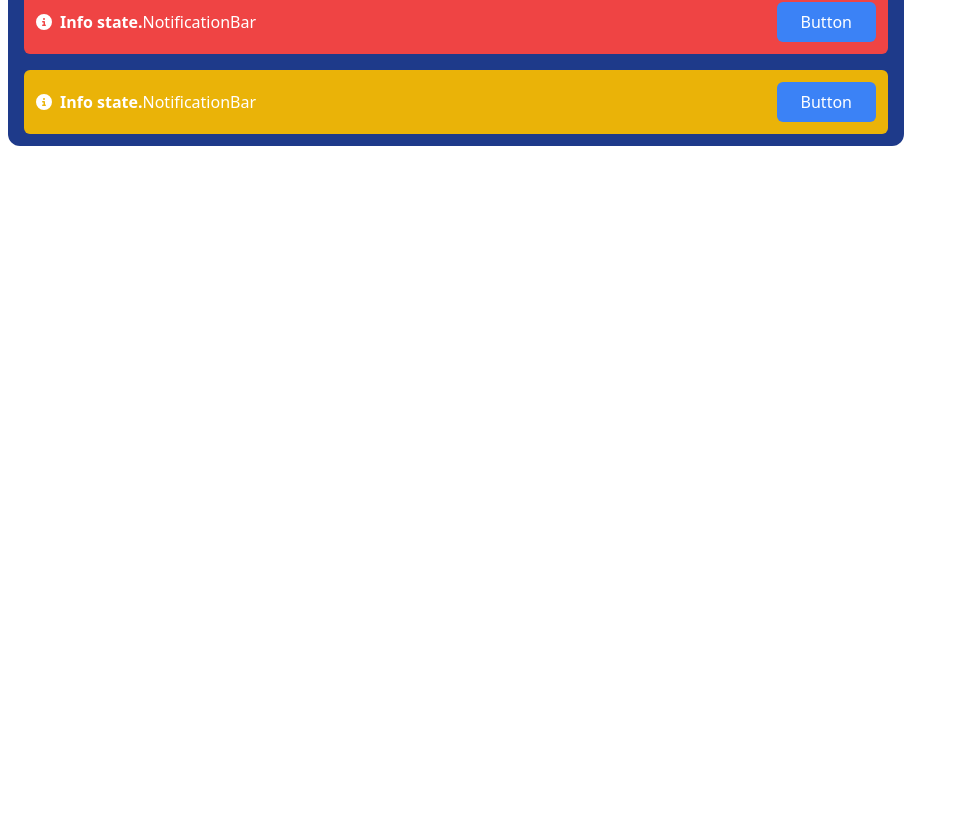
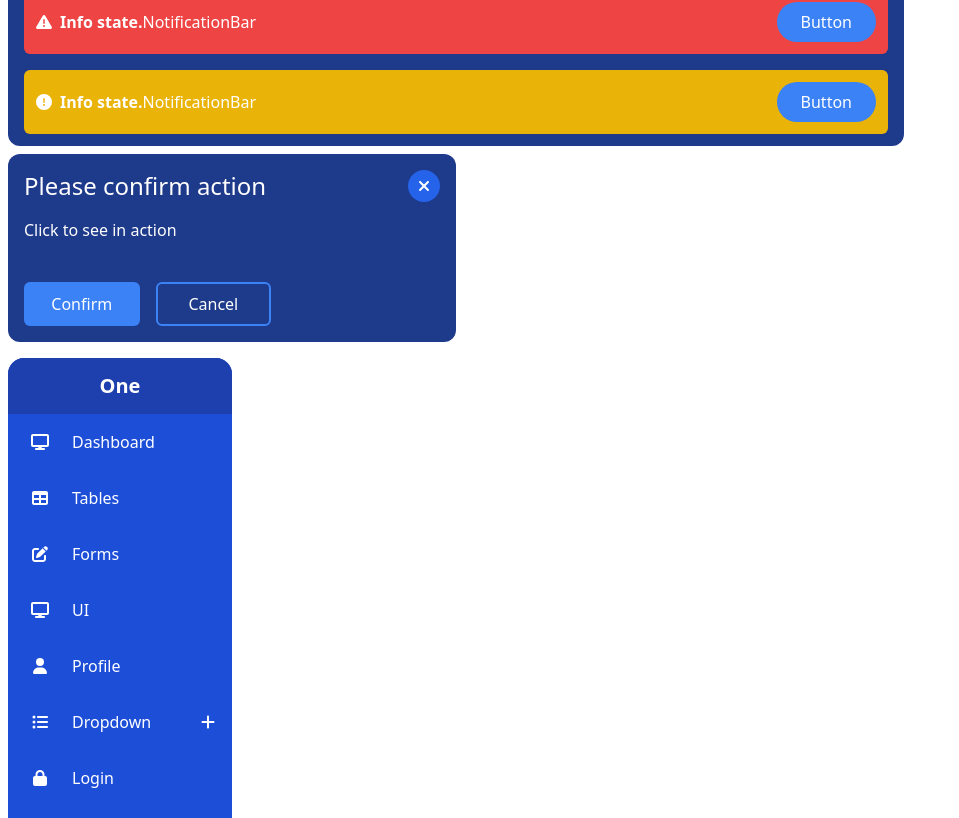
Before and after one commit to VillD/ProjectoERP, a Vue app: page / in a window 1280 px wide. Shown: the part 1582-2400 px from the top of the page, without its empty margins (0-959 px from the left). Before the commit the page ends 1736 px from the top, so only its background shows below. Built offline with nearby package versions, Linux system fonts and the light colour scheme.

Commit message:
Avance de navegacion de componentes

```diff
--- a/src/App.vue
+++ b/src/App.vue
@@ -5,6 +5,8 @@ import CardUser from "./components/CardUser.vue";
 import LoginComponent from "./components/LoginComponent.vue";
 import ButtonView from "./views/ButtonView.vue";
 import NotificationView from "./views/NotificationView.vue";
+import ModaView from "./views/ModaView.vue";
+import AsideComponent from "./components/AsideComponent.vue";
 </script>
 
 <template>
@@ -25,5 +27,7 @@ import NotificationView from "./views/NotificationView.vue";
     <LoginComponent />
     <ButtonView />
     <NotificationView />
+    <ModaView />
+    <AsideComponent />
   </div>
 </template>
--- /dev/null
+++ b/src/components/AsideComponent.vue
@@ -0,0 +1,114 @@
+<script setup></script>
+<template>
+  <aside class="h-screen md:p-2 w-60 text-white">
+    <!-- Container -->
+    <div
+      class="bg-blue-700 flex h-full flex-col md:rounded-2xl overflow-hidden"
+    >
+      <!-- Header -->
+      <div class="h-14 bg-blue-800 flex justify-center items-center mb-4">
+        <h1 class="text-xl font-bold">One</h1>
+      </div>
+      <!-- Nav -->
+      <div class="flex-1 overflow-y-auto">
+        <ul class="flex flex-col gap-8">
+          <li class="">
+            <a class="flex justify-between" href=""
+              ><span class="inline-flex justify-center w-16 h-6 items-center"
+                ><font-awesome-icon icon="fa-solid fa-display"
+              /></span>
+              <p class="flex-grow">Dashboard</p>
+            </a>
+          </li>
+          <li>
+            <a class="flex justify-between" href=""
+              ><span class="inline-flex justify-center w-16 h-6 items-center"
+                ><font-awesome-icon icon="fa-solid fa-table"
+              /></span>
+              <p class="flex-grow">Tables</p></a
+            >
+          </li>
+          <li>
+            <a class="flex justify-between" href=""
+              ><span class="inline-flex justify-center w-16 h-6 items-center"
+                ><font-awesome-icon icon="fa-solid fa-pen-to-square"
+              /></span>
+              <p class="flex-grow">Forms</p></a
+            >
+          </li>
+          <li>
+            <a class="flex justify-between" href=""
+              ><span class="inline-flex justify-center w-16 h-6 items-center"
+                ><font-awesome-icon icon="fa-solid fa-display"
+              /></span>
+              <p class="flex-grow">UI</p></a
+            >
+          </li>
+          <li>
+            <a class="flex justify-between" href=""
+              ><span class="inline-flex justify-center w-16 h-6 items-center"
+                ><font-awesome-icon icon="fa-solid fa-user"
+              /></span>
+              <p class="flex-grow">Profile</p></a
+            >
+          </li>
+          <li>
+            <a class="flex justify-between" href=""
+              ><span class="inline-flex justify-center w-16 h-6 items-center"
+                ><font-awesome-icon icon="fa-solid fa-list-ul"
+              /></span>
+              <p class="flex-grow">Dropdown</p>
+              <span class="flex-grow text-center"
+                ><font-awesome-icon icon="fa-solid fa-plus" /></span
+            ></a>
+          </li>
+          <li>
+            <a class="flex justify-between" href="">
+              <span class="inline-flex justify-center w-16 h-6 items-center">
+                <font-awesome-icon icon="fa-solid fa-lock" />
+              </span>
+              <p class="flex-grow">Login</p>
+            </a>
+          </li>
+        </ul>
+      </div>
+      <!-- Footer -->
+      <div class="flex justify-between py-4 bg-blue-900">
+        <span class="inline-flex justify-center w-16 h-6 items-center">
+          <font-awesome-icon icon="fa-solid fa-arrow-right-to-bracket" />
+        </span>
+        <p class="flex-grow">Logout</p>
+      </div>
+    </div>
+  </aside>
+
+  <!--
+    <div class="flex flex-col gap-4">
+      <div class="flex justify-between"></div>
+
+      <div class="flex justify-between"></div>
+
+      <div class="flex justify-between"></div>
+
+      <div class="flex justify-between"></div>
+
+      <div class="flex justify-between">
+        <span><font-awesome-icon icon="fa-solid fa-user" /></span>
+        <p class="flex-grow">Profile</p>
+      </div>
+
+      <div class="flex justify-between">
+        <span><font-awesome-icon icon="fa-solid fa-list-ul" /></span>
+        <p class="flex-grow">Dropdown</p>
+        <span><font-awesome-icon icon="fa-solid fa-plus" /></span>
+      </div>
+    </div>
+    <div>
+      <div class="flex justify-between">
+        <span
+          ><font-awesome-icon icon="fa-solid fa-arrow-right-to-bracket"
+        /></span>
+        <p class="flex-grow">Logout</p>
+      </div>
+    </div> -->
+</template>
--- /dev/null
+++ b/src/components/ModaBasic.vue
@@ -0,0 +1,10 @@
+<script setup></script>
+<template>
+  <div>
+    <slot name="header" />
+
+    <slot name="body" />
+
+    <slot name="footer" />
+  </div>
+</template>
--- /dev/null
+++ b/src/components/NavComponent.vue
@@ -0,0 +1,8 @@
+<script setup></script>
+<template>
+  <nav>
+    <div>
+      <div></div>
+    </div>
+  </nav>
+</template>
--- /dev/null
+++ b/src/views/ModaView.vue
@@ -0,0 +1,42 @@
+<script setup>
+import ModaBasic from "../components/ModaBasic.vue";
+import ButtonBasic from "../components/ButtonBasic.vue";
+</script>
+<template>
+  <div class="bg-blue-900 rounded-xl max-w-xs sm:max-w-md m-2 p-4 text-white">
+    <ModaBasic>
+      <template #header>
+        <div class="flex justify-between">
+          <h1 class="text-2xl">Please confirm action</h1>
+          <span
+            class="w-2 h-2 p-4 bg-blue-600 rounded-full flex justify-center cursor-pointer"
+          >
+            <font-awesome-icon icon="fa-solid fa-xmark" class="self-center" />
+          </span>
+        </div>
+      </template>
+      <template #body>
+        <div class="text-base pt-4 pb-10"><p>Click to see in action</p></div>
+      </template>
+      <template #footer>
+        <div>
+          <ButtonBasic>
+            <template #content>
+              <div class="flex w-10/12 gap-4 text-base">
+                <button class="bg-blue-500 p-2 w-1/3 rounded-md" type="button">
+                  Confirm
+                </button>
+                <button
+                  class="border-blue-500 w-1/3 p-2 border-2 rounded-md"
+                  type="button"
+                >
+                  Cancel
+                </button>
+              </div>
+            </template>
+          </ButtonBasic>
+        </div>
+      </template>
+    </ModaBasic>
+  </div>
+</template>
--- a/src/views/NotificationView.vue
+++ b/src/views/NotificationView.vue
@@ -22,7 +22,7 @@ import ButtonBasic from "../components/ButtonBasic.vue";
             <div>
               <ButtonBasic>
                 <template #content>
-                  <button class="py-2 px-4 bg-blue-700 rounded-md">
+                  <button class="py-2 px-4 bg-blue-700 rounded-full">
                     <span class="px-2">Button</span>
                   </button>
                 </template>
@@ -39,14 +39,14 @@ import ButtonBasic from "../components/ButtonBasic.vue";
           >
             <div>
               <span class="mr-2">
-                <font-awesome-icon icon="fa-solid fa-circle-info" />
+                <font-awesome-icon icon="fa-solid fa-circle-check" />
               </span>
               <span><b>Info state.</b>NotificationBar</span>
             </div>
             <div>
               <ButtonBasic>
                 <template #content>
-                  <button class="py-2 px-4 bg-blue-500 rounded-md">
+                  <button class="py-2 px-4 bg-blue-500 rounded-full">
                     <span class="px-2">Button</span>
                   </button>
                 </template>
@@ -63,14 +63,14 @@ import ButtonBasic from "../components/ButtonBasic.vue";
           >
             <div>
               <span class="mr-2">
-                <font-awesome-icon icon="fa-solid fa-circle-info" />
+                <font-awesome-icon icon="fa-solid fa-triangle-exclamation" />
               </span>
               <span><b>Info state.</b>NotificationBar</span>
             </div>
             <div>
               <ButtonBasic>
                 <template #content>
-                  <button class="py-2 px-4 bg-blue-500 rounded-md">
+                  <button class="py-2 px-4 bg-blue-500 rounded-full">
                     <span class="px-2">Button</span>
                   </button>
                 </template>
@@ -87,14 +87,14 @@ import ButtonBasic from "../components/ButtonBasic.vue";
           >
             <div>
               <span class="mr-2">
-                <font-awesome-icon icon="fa-solid fa-circle-info" />
+                <font-awesome-icon icon="fa-solid fa-circle-exclamation" />
               </span>
               <span><b>Info state.</b>NotificationBar</span>
             </div>
             <div>
               <ButtonBasic>
                 <template #content>
-                  <button class="py-2 px-4 bg-blue-500 rounded-md">
+                  <button class="py-2 px-4 bg-blue-500 rounded-full">
                     <span class="px-2">Button</span>
                   </button>
                 </template>
```
Also changed, not shown: src/main.js (+25 -3 lines).
